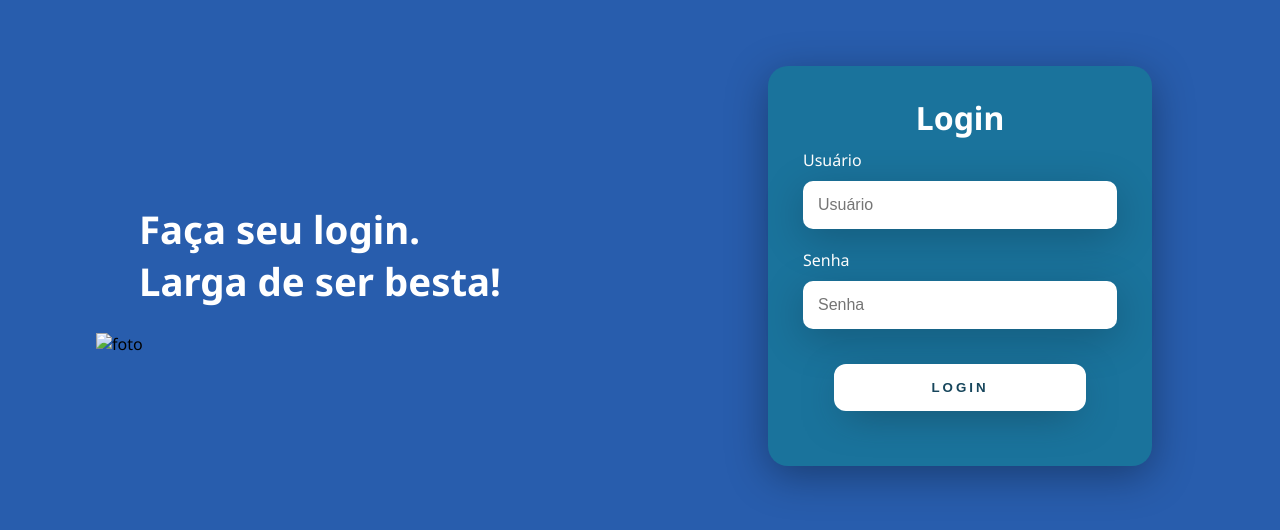
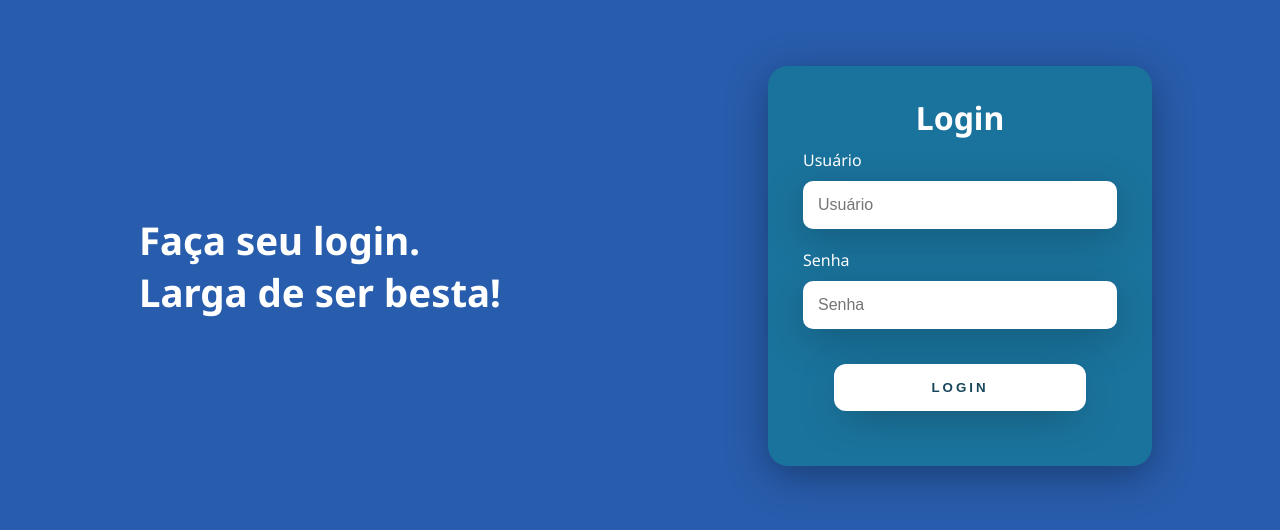
Before and after one commit to RubensElisei/Pagina-login, a plain HTML site: page Index.html in a window 1280 px wide. Shown: the part 134-664 px from the top of the page. Drawn offline with Linux system fonts and the light colour scheme.

Commit message:
Index.html

```diff
--- a/Index.html
+++ b/Index.html
@@ -9,8 +9,7 @@
     <div class="main-login">
         <div class="left-login">
             <h1>Faça seu login.<br>Larga de ser besta!</h1>
-            <img scr="ney.png" class="left-image" alt="foto">
-        </div>
+             </div>
 
         <div class="right-login">
             <div class="card-login">
```
